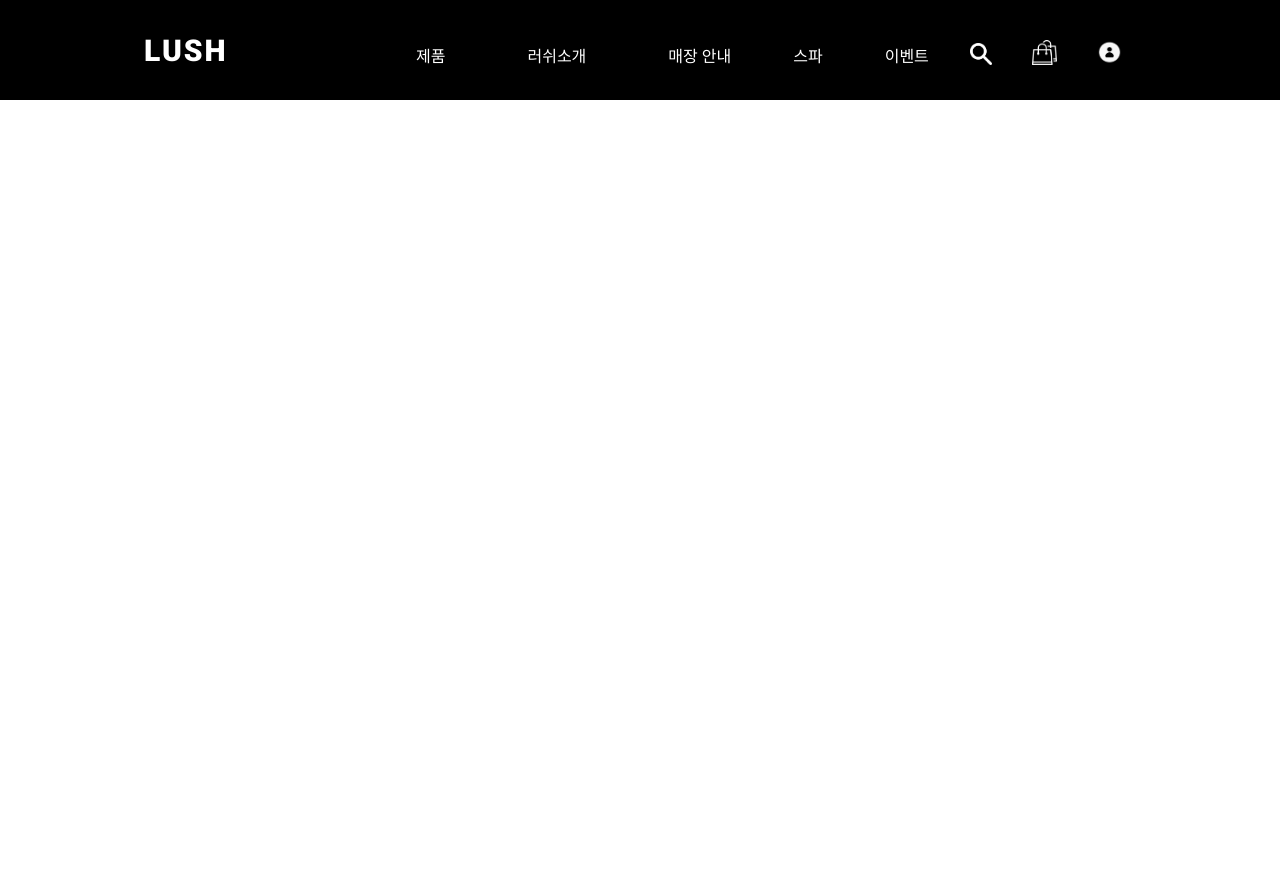
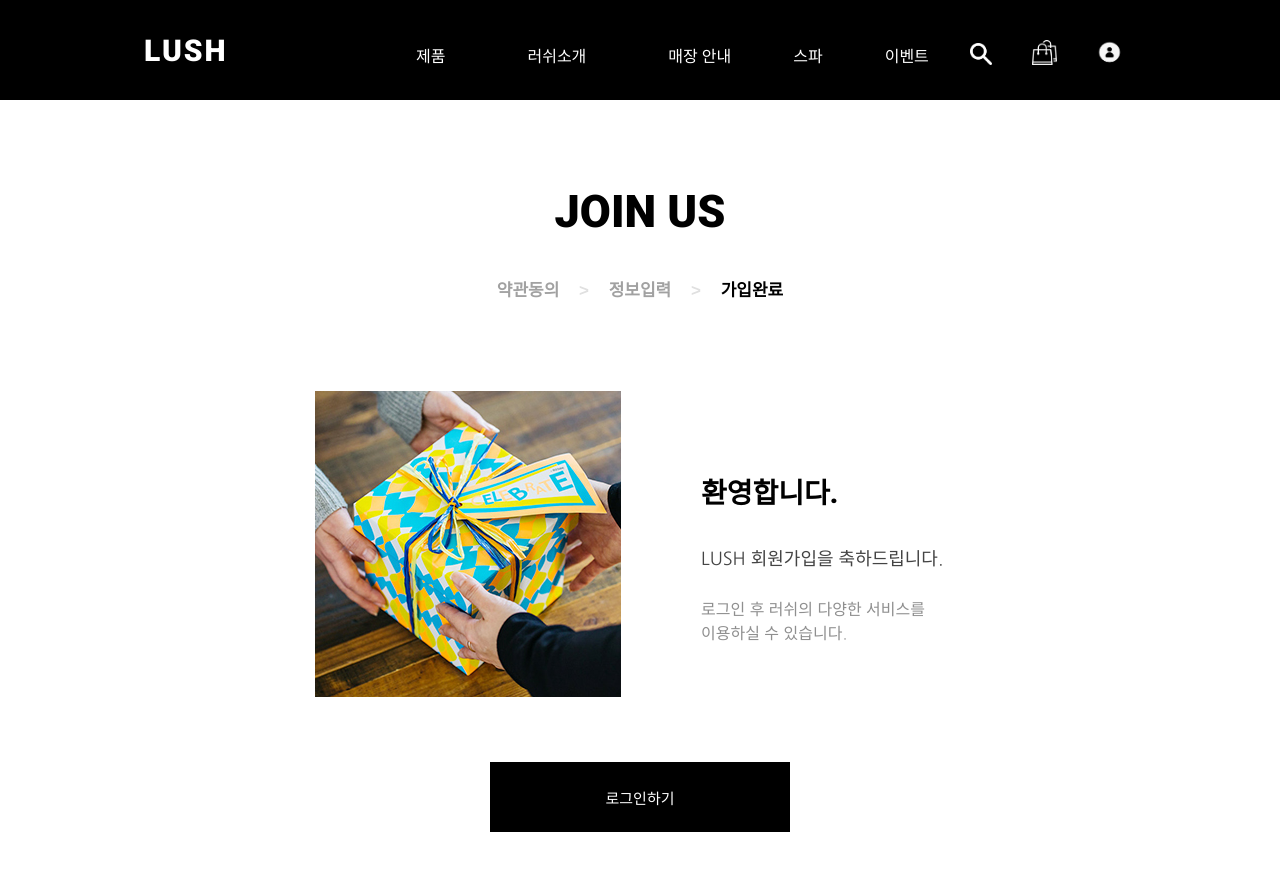
Before and after one commit to HardCodingProject/lush_clone_frontend, a Vue app: page /join_complete in a window 1280 px wide. Shown: the top 870 px of the page. Built offline with nearby package versions, Linux system fonts and the light colour scheme.

Commit message:
0927_수정
회원가입후 완료 페이지 추가 구현 후 router 연결(join_complete.vue)

```diff
--- a/src/components/Join.vue
+++ b/src/components/Join.vue
@@ -260,7 +260,7 @@
 
                 if(response.data.ret === 1){
                     alert(response.data.data);
-                    this.$router.push({path :'/'});
+                    this.$router.push({path :'/join_complete'});
                 }
             }
 
--- /dev/null
+++ b/src/components/Join_Complete.vue
@@ -0,0 +1,156 @@
+<template>
+<div class="parent">
+        <div class="titlecontainer">
+            <div class="TitleJoinUS">JOIN US</div><br>
+            <div class="JoinProgress">
+                <span id="joinpolicy">약관동의</span>
+                <span id="ar"> > </span>
+                <span id="joininfo">정보입력 </span>
+                <span id="ar"> > </span>
+                <span id="joincomplete">가입완료</span>
+            </div>
+
+            <div class="welcome">
+                <img :src="join_complete" id="welcome_img">
+                <div class="welcome_text">
+                    <p class="txt1">환영합니다.</p>
+                    <p class="txt2">LUSH 회원가입을 축하드립니다.</p>
+                    <p class="txt3">로그인 후 러쉬의 다양한 서비스를 <br> 이용하실 수 있습니다.</p>
+                </div>
+            </div>
+
+
+            <button class="LoginBtn" type="button" @click="handleLogin">
+                <em>로그인하기</em>
+            </button>
+
+
+        </div>
+        <Footer></Footer>
+    </div>
+</template>
+
+<script>
+import Footer from '@/components/Footer.vue';
+import join_complete from '@/assets/join_complete.jpg';
+    export default {
+        data(){
+            return{
+                join_complete : join_complete
+            }
+        },
+        components:{
+            Footer : Footer,
+        },
+        methods :{
+            handleLogin(){
+                this.$router.push({path :'/login'});
+            }
+        }
+    }
+</script>
+
+<style scoped>
+@import url('https://fonts.googleapis.com/css2?family=Roboto:wght@900&display=swap');
+@import url('https://fonts.googleapis.com/css2?family=Nanum+Gothic&display=swap');
+
+.titlecontainer{
+    padding: 20px;
+    margin: 0 auto;
+    /* border: 1px solid black; */
+    width: 1080px;
+    display: flex;
+    justify-content: center;
+    align-content: center;
+    display: block;
+}
+.TitleJoinUS{
+    width: max-content;
+    margin: 0 auto;
+    font-family: 'Roboto', sans-serif;
+    font: lighter;
+    margin: 0 auto;
+    font-size: 45px;
+    margin-top: 65px;
+    color: black;
+}
+.JoinProgress{
+    width: max-content;
+    position: relative;
+    margin-top: 70px;
+    font-weight: bold;
+    font-family: Dotum,Arial, sans-serif;
+    font-size: 17px;
+    margin: 0 auto;
+    margin-top: 20px;
+}
+#joinpolicy, #joininfo {
+    color: rgb(161, 161, 161);
+
+}
+#joincomplete{
+    color: black;
+}
+#ar{
+    color: rgb(224, 224, 224);
+    margin-right: 15px;
+    margin-left: 15px;
+    height: 15px;
+}
+
+.welcome{
+    width: 650px;
+    height: 306px;
+    display: flex;
+    margin: 0 auto;
+    padding: 90px 70px 10px 70px;
+}
+.welcome .welcome_img{
+    width: 306px;
+    height: 306px;
+    margin: 0 auto;
+}
+.welcome_text{
+    width: max-content;
+    margin-left: 80px;
+}
+.welcome_text .txt1{
+    font-weight: bold;
+    font-family: 'Roboto', sans-serif;
+    font-size: 28px;
+    color: black;
+    margin-top: 80px;
+}
+.welcome_text .txt2{
+    font-family: 'Nanum Gothic', sans-serif;
+    line-height: 20px;
+    font-size: 18px;
+    padding: 10px 0px 10px 0px;
+}
+.welcome_text .txt3{
+    font-family: 'Nanum Gothic', sans-serif;
+    line-height: 24px;
+    font-size: 16px;
+    color: #8f8f8f;
+    /* padding: 30px 0px 10px 0px; */
+}
+
+
+.LoginBtn{
+    display: flex;
+    justify-content: center;
+    background: black;
+    border: 1px solid black;
+    color: white;
+    margin: 0 auto;
+    width : 300px;
+    height: 70px;
+    margin-top: 55px;
+}
+.LoginBtn em {
+    margin-top: 23px;
+    font-style: normal;
+    font-size: 15px;
+    cursor: pointer;
+}
+</style>
--- a/src/routes/index.js
+++ b/src/routes/index.js
@@ -5,6 +5,7 @@
 import MyPage from '@/components/MyPage.vue';
 import Footer from '@/components/Footer.vue';
 import Login from '@/components/Login.vue';
+import Join_Complete from '@/components/Join_Complete.vue';
 
 
 const routes = [
@@ -13,6 +14,7 @@
     {path : '/mypage' , name :'MyPage', component : MyPage},
     {path : '/footer' , name :'Footer', component : Footer},
     {path : '/login' , name :'Loign', component : Login},
+    {path : '/join_complete' , name :'Join_Complete', component : Join_Complete},
 ];
 
 const router = createRouter({
```
Also changed, not shown: src/assets/join_complete.jpg (added).
